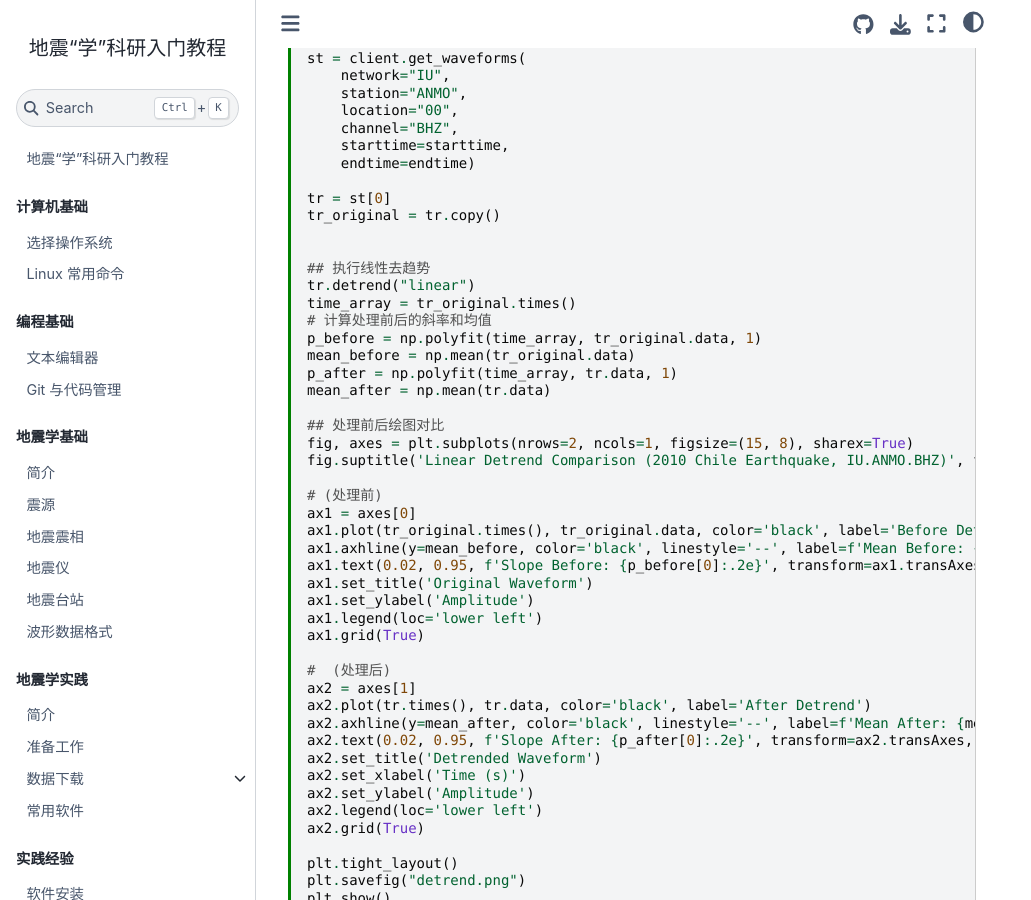
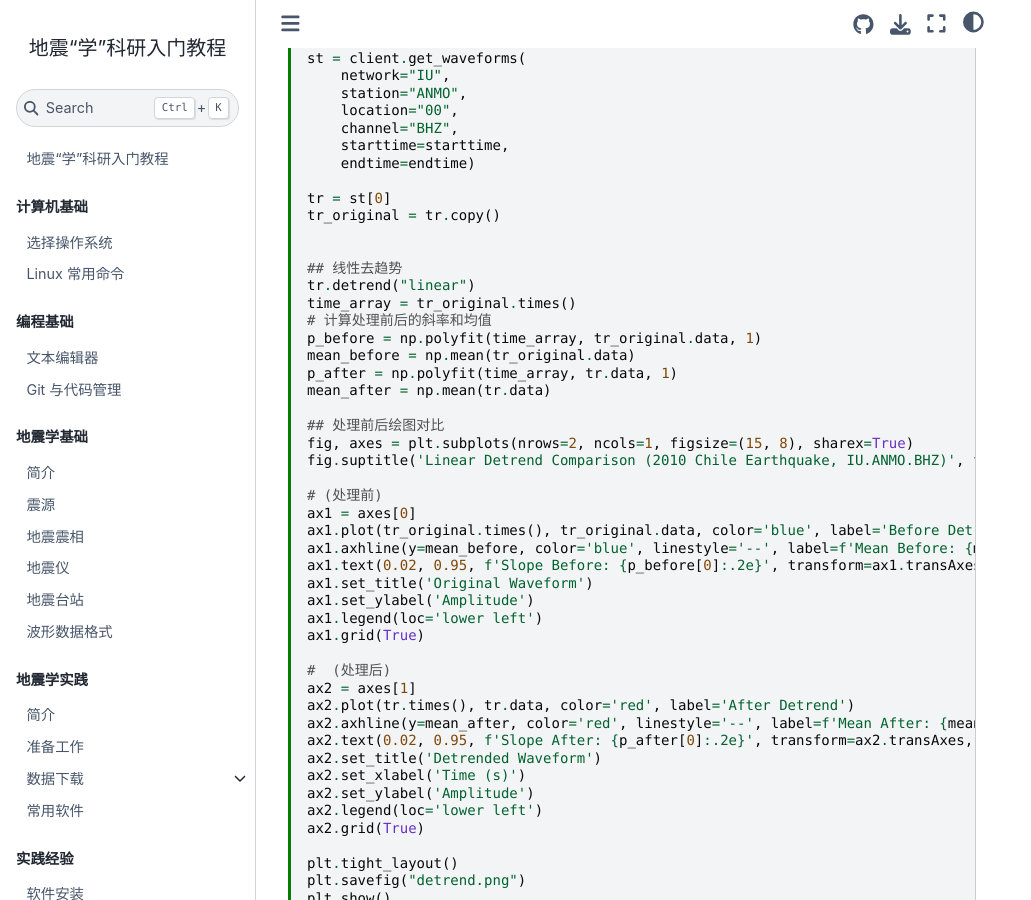
Before and after one commit to seismo-learn/seismology101, a Jupyter Book: the page built from source/exercises/detrend.md, in a window 1280 px wide and 900 px high, scrolled down 725 px. Shown: the whole window, without its empty margins (0-1031 px from the left). Built offline with Jupyter Book 1.0.4 settings and Sphinx 7.4.7 and the Sphinx Book theme 1.1.4, drawn with Linux system fonts in a browser that asks for light colours; pages that are not in the unit, such as notebooks, are missing from menus.

```diff
--- a/source/exercises/detrend.md
+++ b/source/exercises/detrend.md
@@ -53,7 +53,7 @@
 tr_original = tr.copy()
 
 
-## 执行线性去趋势
+## 线性去趋势
 tr.detrend("linear")
 time_array = tr_original.times()
 # 计算处理前后的斜率和均值
@@ -68,9 +68,9 @@
 
 # (处理前)
 ax1 = axes[0]
-ax1.plot(tr_original.times(), tr_original.data, color='black', label='Before Detrend')
-ax1.axhline(y=mean_before, color='black', linestyle='--', label=f'Mean Before: {mean_before:.0f}')
-ax1.text(0.02, 0.95, f'Slope Before: {p_before[0]:.2e}', transform=ax1.transAxes, color='black')
+ax1.plot(tr_original.times(), tr_original.data, color='blue', label='Before Detrend')
+ax1.axhline(y=mean_before, color='blue', linestyle='--', label=f'Mean Before: {mean_before:.0f}')
+ax1.text(0.02, 0.95, f'Slope Before: {p_before[0]:.2e}', transform=ax1.transAxes, color='blue')
 ax1.set_title('Original Waveform')
 ax1.set_ylabel('Amplitude')
 ax1.legend(loc='lower left')
@@ -78,9 +78,9 @@
 
 #  (处理后)
 ax2 = axes[1]
-ax2.plot(tr.times(), tr.data, color='black', label='After Detrend')
-ax2.axhline(y=mean_after, color='black', linestyle='--', label=f'Mean After: {mean_after:.0f}')
-ax2.text(0.02, 0.95, f'Slope After: {p_after[0]:.2e}', transform=ax2.transAxes, color='black')
+ax2.plot(tr.times(), tr.data, color='red', label='After Detrend')
+ax2.axhline(y=mean_after, color='red', linestyle='--', label=f'Mean After: {mean_after:.0f}')
+ax2.text(0.02, 0.95, f'Slope After: {p_after[0]:.2e}', transform=ax2.transAxes, color='red')
 ax2.set_title('Detrended Waveform')
 ax2.set_xlabel('Time (s)')
 ax2.set_ylabel('Amplitude')
```
